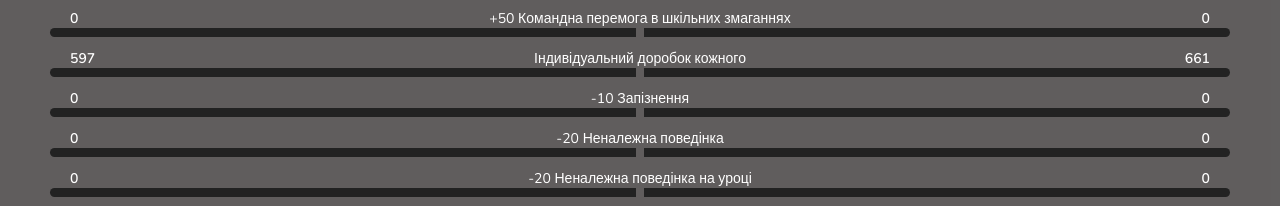
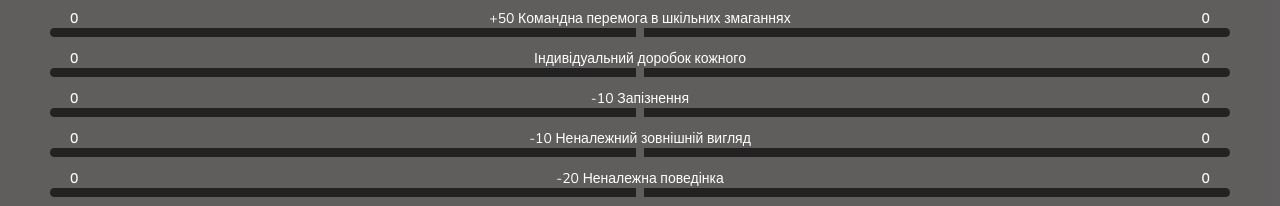
Before and after one commit to BoikoSchool/game, a plain HTML site: page index.html in a window 1280 px wide. Shown: the part 499-705 px from the top of the page. Drawn offline with nearby package versions, Linux system fonts and the light colour scheme; no server answers.

Commit message:
Update index.html

```diff
--- a/index.html
+++ b/index.html
@@ -188,9 +188,9 @@
         </div>
         <div class="content" id="every">
           <div class="content__item">
-            <span class="content__score" id="data 31">597</span>
+            <span class="content__score" id="data 31">0</span>
             <div class="content__label">Індивідуальний доробок кожного</div>
-            <span class="content__score" id="data 32">661</span>
+            <span class="content__score" id="data 32">0</span>
           </div>
           <span class="Ag">
             <span class="Bg">
@@ -219,7 +219,7 @@
         <div class="content" id="lose-inappropriate-behavior">
           <div class="content__item">
             <span class="content__score" id="data 21">0</span>
-            <div class="content__label">-20 Неналежна поведінка</div>
+            <div class="content__label">-10 Неналежний зовнішній вигляд</div>
             <span class="content__score" id="data 22">0</span>
           </div>
           <span class="Ag">
@@ -242,7 +242,7 @@
         <div class="content" id="lose-inappropriate-behavior-in-class">
           <div class="content__item">
             <span class="content__score" id="data 23">0</span>
-            <div class="content__label">-20 Неналежна поведінка на уроці</div>
+            <div class="content__label">-20 Неналежна поведінка</div>
             <span class="content__score" id="data 24">0</span>
           </div>
           <span class="Ag">
```
